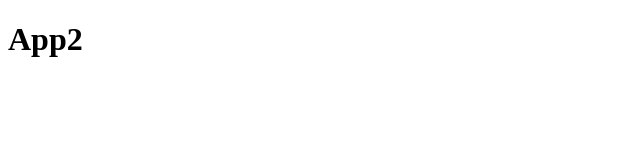
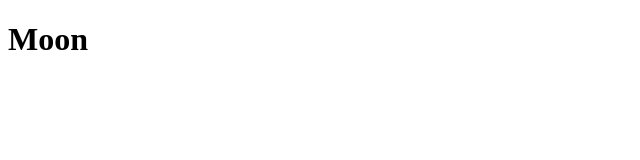
Before and after one commit to moonmaxwell/git-test, a plain HTML site: page index.html in a window 1280 px wide. Shown: the full height of the page, 0-640 px from the left. Drawn offline with Linux system fonts and the light colour scheme.

Commit message:
app2 3d commit

```diff
--- a/index.html
+++ b/index.html
@@ -4,6 +4,6 @@
 	<title></title>
 </head>
 <body>
-	<h1>App2</h1>
+	<h1>Moon</h1>
 </body>
 </html>
```
